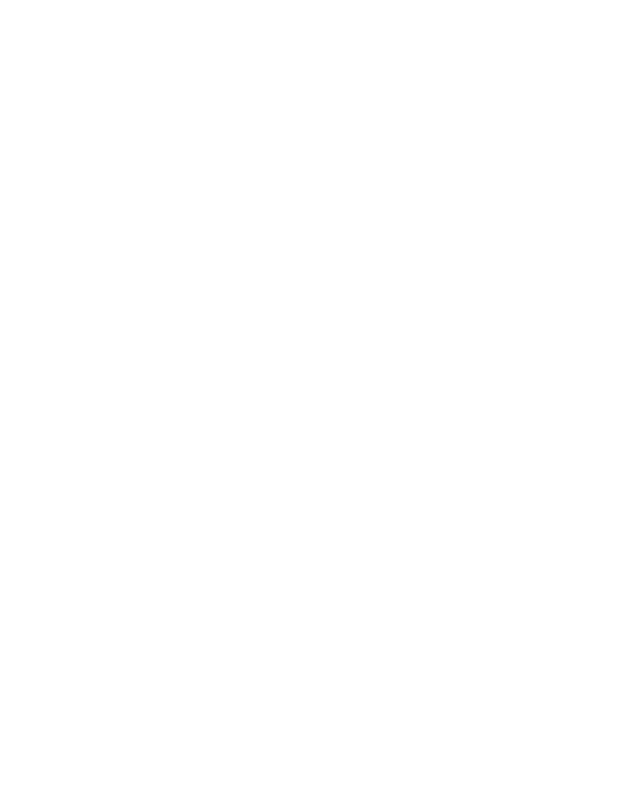
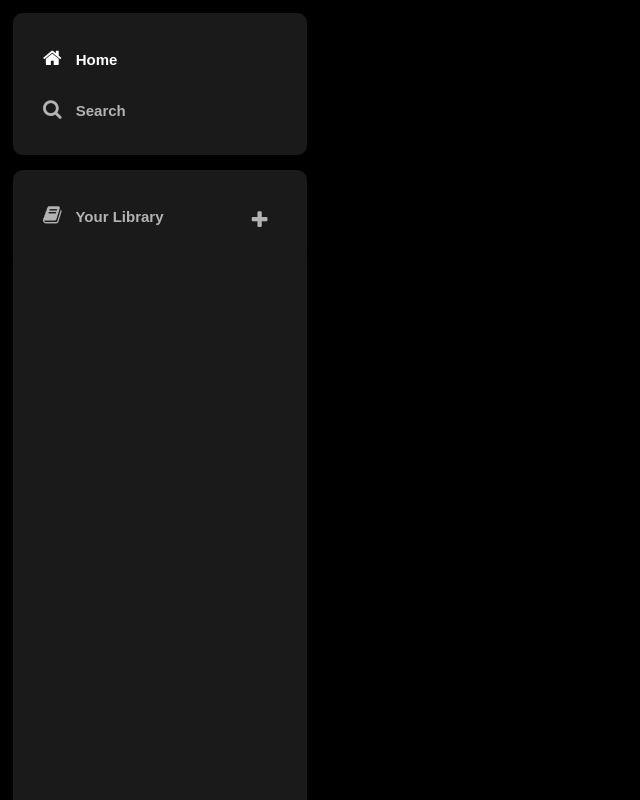
Before and after one commit to ArfanDwiSukmajaya/spotify, a plain HTML site: page index.html in a window 1280 px wide. Shown: the whole page, without its empty margins (0-640 px from the left). Drawn offline with Linux system fonts and the light colour scheme.

Commit message:
add design for sidebare

```diff
--- a/index.html
+++ b/index.html
@@ -4,6 +4,31 @@
     <meta charset="UTF-8" />
     <meta name="viewport" content="width=device-width, initial-scale=1.0" />
     <title>Spotify</title>
+    <link rel="stylesheet" href="style.css" />
+    <link rel="stylesheet" href="https://maxcdn.bootstrapcdn.com/font-awesome/4.5.0/css/font-awesome.min.css" />
   </head>
-  <body></body>
+  <body>
+    <div class="sidebar">
+      <div class="navigation">
+        <ul>
+          <li>
+            <a href="" class="active"> <span class="fa fa-home"></span> Home </a>
+          </li>
+          <li>
+            <a href=""> <span class="fa fa-search"></span> Search </a>
+          </li>
+        </ul>
+      </div>
+      <div class="navigation library">
+        <ul>
+          <li>
+            <a href="">
+              <span class="fa fa-book"></span> Your Library
+              <span class="fa fa-plus"></span>
+            </a>
+          </li>
+        </ul>
+      </div>
+    </div>
+  </body>
 </html>
--- a/style.css
+++ b/style.css
@@ -16,3 +16,58 @@ ul li {
 a {
   text-decoration: none;
 }
+
+/* Sidebar */
+.sidebar {
+  width: 23%;
+  background-color: #000000;
+  margin: 13px;
+  min-height: 98vh;
+  position: fixed;
+  top: 0;
+  left: 0;
+  border-radius: 5px;
+}
+
+.sidebar .navigation {
+  background-color: #1a1a1a;
+  border-radius: 10px;
+}
+
+.sidebar .navigation ul {
+  list-style: none;
+  border-radius: 10px;
+  background-color: #1a1a1a;
+  padding: 20px;
+}
+.sidebar .navigation ul li {
+  padding: 15px 10px;
+}
+.sidebar .navigation ul li a {
+  color: #b3b3b3;
+  text-decoration: none;
+  font-weight: bold;
+  font-size: 15px;
+}
+
+.sidebar .navigation ul li .active,
+.sidebar .navigation ul li a:hover {
+  font-weight: bold;
+  color: #fff;
+}
+
+.sidebar .navigation ul li .fa {
+  font-size: 20px;
+  margin-right: 10px;
+}
+
+.library {
+  margin-top: 15px;
+  height: 80vh;
+}
+
+.fa-plus {
+  float: right;
+  margin-top: 5px;
+  display: none;
+}
```
